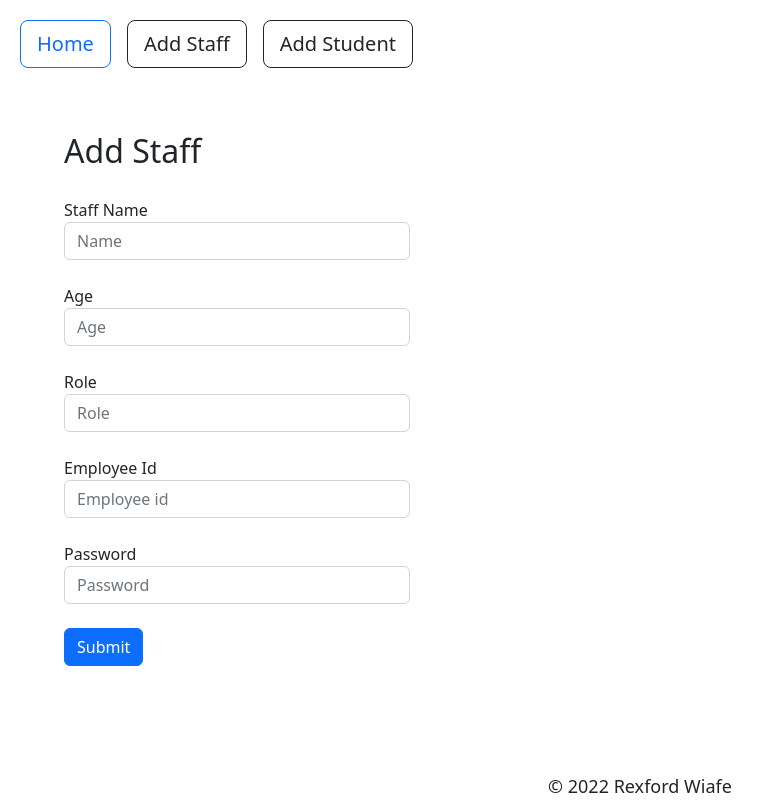
After one commit to rw82622/django-school-roster, a Django app: page /school/addStaff/ in a window 1280 px wide. The commit adds this page. Shown: the whole page, without its empty margins (0-774 px from the left). Run offline with Django 4.2, Linux system fonts and the light colour scheme.

Commit message:
allow user to add a student and/or staff member

```diff
--- /dev/null
+++ b/school_roster_app/templates/add_staff.html
@@ -0,0 +1,26 @@
+{% extends 'layout.html' %}
+{% block title %}
+<title>Add Staff</title>
+{% endblock %}
+{% block content %}
+<h2>Add Staff</h2>
+<form method="POST" style="width: 30%; padding-top: 20px">
+    {% csrf_token %}
+    <label for="name">Staff Name</label>
+    <input type="text" name="name" placeholder="Name" class="form-control"/>
+    <br />
+    <label for="age">Age</label>
+    <input type="text" name="age" placeholder="Age" class="form-control"/>
+    <br />
+    <label for="role">Role</label>
+    <input type="text" name="role" placeholder="Role" class="form-control"/>
+    <br />
+    <label for="id">Employee Id</label>
+    <input type="text" name="id" placeholder="Employee id" class="form-control"/>
+    <br />
+    <label for="password">Password</label>
+    <input type="password" name="password" placeholder="Password" class="form-control"/>
+    <br />
+    <button type="submit" class="btn btn-primary">Submit</button>
+</form>
+{% endblock %}
--- a/school_roster_app/templates/layout.html
+++ b/school_roster_app/templates/layout.html
@@ -18,8 +18,8 @@
   <body>
     <nav class="hstack gap-3" style="margin: 20px;">
       <a href="/school"><button class="btn btn-outline-primary btn-lg">Home</button></a>
-      <a href="/school/staff"><button class="btn btn-outline-dark btn-lg">Staff</button></a>
-      <a href="/school/students"><button class="btn btn-outline-dark btn-lg">Students</button></a>
+      <a href="/school/addStaff"><button class="btn btn-outline-dark btn-lg">Add Staff</button></a>
+      <a href="/school/addStudent"><button class="btn btn-outline-dark btn-lg">Add Student</button></a>
       <hr>
     </nav>
     <div
--- a/school_roster_app/templates/students.html
+++ b/school_roster_app/templates/students.html
@@ -4,7 +4,7 @@
 <div>
   <h1 style="font-size: 3em">All Students</h1>
   {% for item in students %}
-  <h4>
+  <h4 style="font-size: 2em">
     <a href="./{{item.school_id}}/">{{item.name}}</a>
   </h4>
   {% endfor %}
--- a/school_roster_app/urls.py
+++ b/school_roster_app/urls.py
@@ -6,5 +6,7 @@ urlpatterns = [
     path('staff/', views.list_staff, name='list_staff'),
     path("staff/<int:employee_id>/", views.staff_detail, name="staff_detail"),
     path('students/', views.list_students, name='list_students'),
-    path("students/<int:student_id>/", views.student_detail, name="student_detail")
+    path("students/<int:student_id>/", views.student_detail, name="student_detail"),
+    path('addStudent/', views.add_student, name= 'add_student'),
+    path('addStaff/', views.add_staff, name= 'add_staff')
 ]
--- a/school_roster_app/views.py
+++ b/school_roster_app/views.py
@@ -1,6 +1,7 @@
-from django.shortcuts import render
-from .models import School
-# from django.template import loader
+from django.shortcuts import render, redirect, reverse
+from .models import School, Student, Staff
+from django.http import HttpResponse
+import os
 
 my_school = School("Django School")
 
@@ -26,4 +27,33 @@ def list_students(request):
 
 def student_detail(request, student_id):
     my_data = {"student": my_school.students, 'id': student_id}
+    print(student_id)
     return render(request, 'student_detail.html', my_data)
+
+def add_student(request):
+    if request.method == "POST":
+        my_student = {
+            'name': request.POST.get('name'),
+            'age': request.POST.get('age'),
+            'role': request.POST.get('role'),
+            'school_id': int(request.POST.get('id')),
+            'password': request.POST.get('password')
+            }
+        my_school.add_student(my_student)
+        return redirect(reverse('list_students'))
+    elif request.method == 'GET':
+        return render(request, 'add_student.html')
+
+def add_staff(request):
+    if request.method == "POST":
+        my_staff = {
+            'name': request.POST.get('name'),
+            'age': request.POST.get('age'),
+            'role': request.POST.get('role'),
+            'employee_id': int(request.POST.get('id')),
+            'password': request.POST.get('password')
+            }
+        my_school.add_staff(my_staff)
+        return redirect(reverse('list_staff'))
+    elif request.method == 'GET':
+        return render(request, 'add_staff.html')
```
Also changed, not shown: school_roster_app/models.py (+8 -2 lines), school_roster_app/templates/add_student.html (added, +26 -0 lines), school_roster_app/data/students.json (indentation only).
